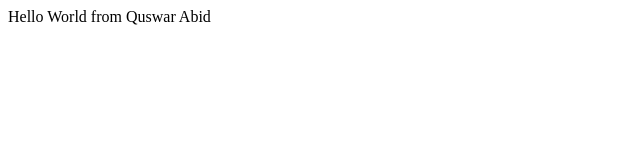
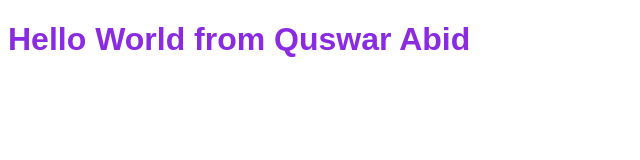
Before and after one commit to quswarabid/bootcamp2020, a plain HTML site: page index.html in a window 1280 px wide. Shown: the whole page, without its empty margins (0-640 px from the left). Drawn offline with Linux system fonts and the light colour scheme.

Commit message:
some update

```diff
--- a/index.html
+++ b/index.html
@@ -4,10 +4,16 @@
     <meta charset="UTF-8">
     <meta name="viewport" content="width=device-width, initial-scale=1.0">
     <title>Document</title>
+    <style>
+        h1{
+            font-family: Arial, Helvetica, sans-serif;
+            color:blueviolet
+        }
+    </style>
 </head>
 <body>
     <div>
-        Hello World from Quswar Abid
+        <h1>Hello World from Quswar Abid</h1>
     </div>
 </body>
 </html>
```
